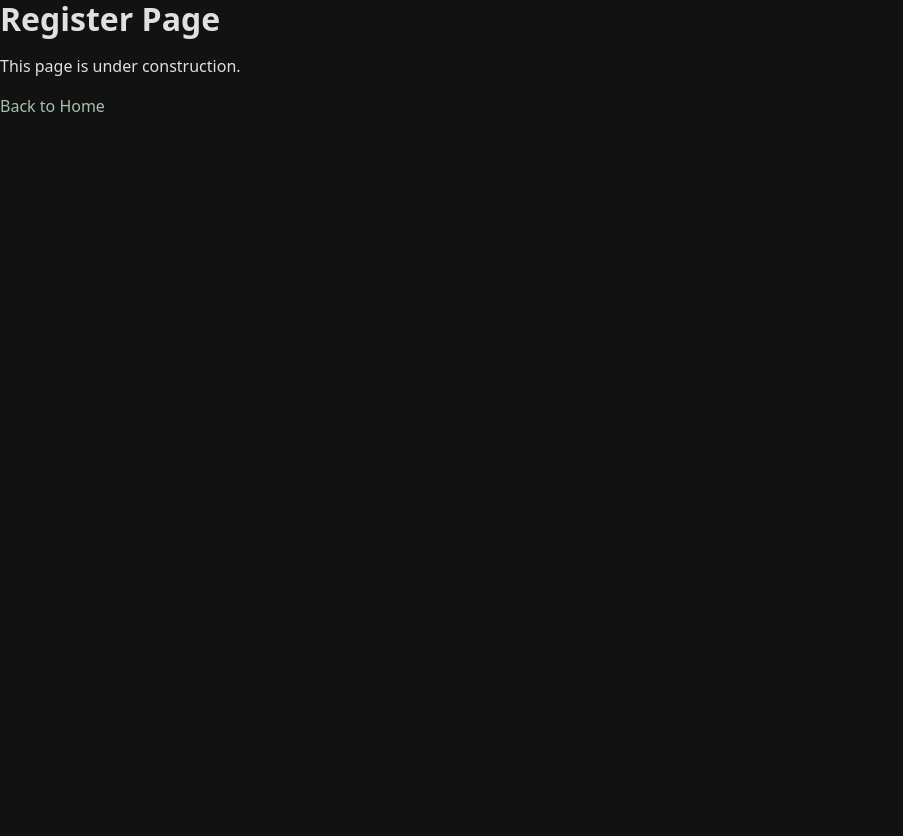
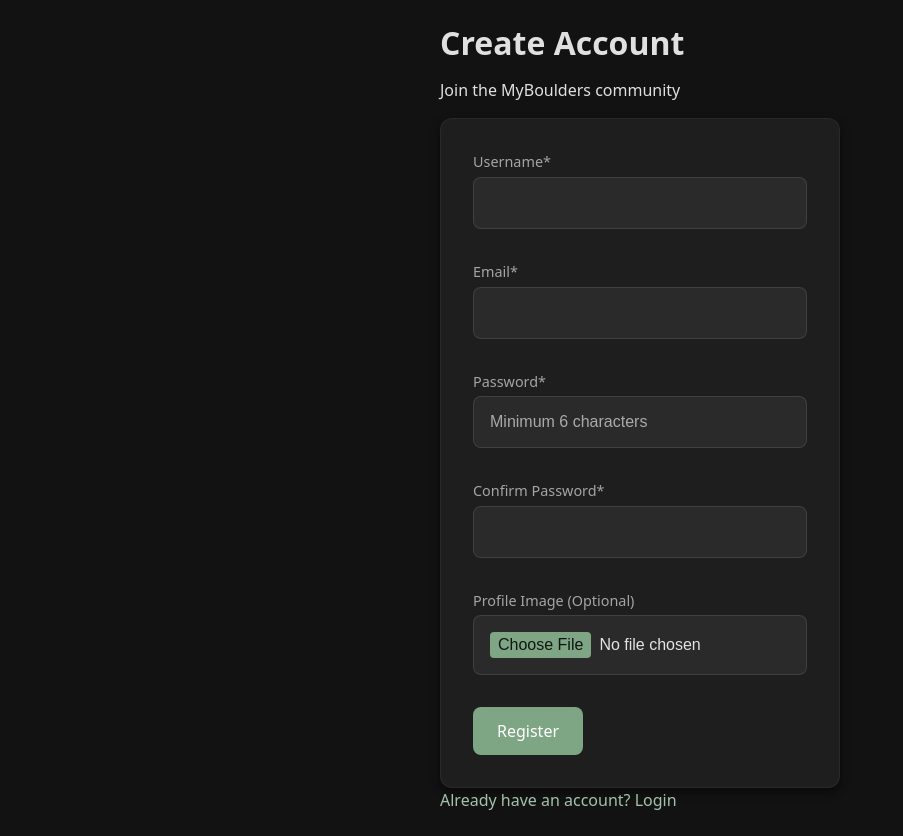
Before and after one commit to OliveTreeDotpng/myboulders-frontend, a React (Vite) app: page /register in a window 1280 px wide. Shown: the whole page, without its empty margins (0-903 px from the left). Before the commit the page ends 800 px from the top, so only its background shows below. Built offline with nearby package versions, Linux system fonts and the light colour scheme.

Commit message:
Implement user registration with profile image support

```diff
--- a/src/pages/Login.jsx
+++ b/src/pages/Login.jsx
@@ -1,5 +1,5 @@
-import React, { useState } from "react";
-import { useNavigate, useLocation } from "react-router-dom";
+import React, { useState, useEffect } from "react";
+import { useNavigate, useLocation, Link } from "react-router-dom";
 import LoginForm from "../components/LoginForm";
 import { login } from "../services/authApi";
 
@@ -7,6 +7,16 @@ function Login() {
     const navigate = useNavigate();
     const location = useLocation();
     const [loginError, setLoginError] = useState(null);
+    const [successMessage, setSuccessMessage] = useState(null);
+
+    // Check for registration success message when component loads
+    useEffect(() => {
+        if (location.state?.message) {
+            setSuccessMessage(location.state.message);
+            // Clear the message from location state after displaying it
+            window.history.replaceState({}, document.title);
+        }
+    }, [location.state]);
 
     const handleLogin = async (formData) => {
         try {
@@ -17,15 +27,28 @@ function Login() {
             navigate(from, { replace: true });
         } catch (error) {
             console.error("Login failed:", error);
-      setLoginError(error.response?.data?.error || "Login failed");
+            setLoginError(error.response?.data?.error || "Inloggning misslyckades");
         }
     };
 
     return (
-    <div className="login-container">
+        <div className="auth-container">
+            <div className="auth-card">
                 <h1>Login</h1>
+                <p className="auth-subtitle">Welcome back to MyBoulders</p>
+
+                {successMessage && (
+                    <div className="success-message">{successMessage}</div>
+                )}
+
                 {loginError && <div className="error-message">{loginError}</div>}
+
                 <LoginForm onLoginSuccess={handleLogin} />
+
+                <div className="auth-links">
+                    <Link to="/register">Don't have an account? Register</Link>
+                </div>
+            </div>
         </div>
     );
 }
--- a/src/pages/Register.jsx
+++ b/src/pages/Register.jsx
@@ -1,14 +1,235 @@
-import React from 'react';
-import { Link } from 'react-router-dom';
+import React, { useState, useRef } from 'react';
+import { Link, useNavigate } from 'react-router-dom';
+import { register } from '../services/authApi';
+import { uploadImage, uploadRegistrationImage } from '../services/imageApi'; // Use existing image upload service
 
-const Register = () => {
+function Register() {
+  const [formData, setFormData] = useState({
+    username: '',
+    email: '',
+    password: '',
+    confirmPassword: ''
+  });
+
+  const [error, setError] = useState(null);
+  const [isSubmitting, setIsSubmitting] = useState(false);
+  const [imageFile, setImageFile] = useState(null);
+  const [previewImage, setPreviewImage] = useState(null);
+  const [uploadStatus, setUploadStatus] = useState({ uploading: false, error: null });
+  const fileInputRef = useRef(null);
+
+  const navigate = useNavigate();
+
+  const handleChange = (e) => {
+    const { name, value } = e.target;
+    setFormData(prev => ({ ...prev, [name]: value }));
+  };
+
+  const handleImageChange = (e) => {
+    const file = e.target.files[0];
+    if (!file) return;
+
+    // Preview the image using existing pattern from ClimbForm
+    const reader = new FileReader();
+    reader.onloadend = () => {
+      setPreviewImage(reader.result);
+    };
+    reader.readAsDataURL(file);
+
+    setImageFile(file);
+  };
+
+  const handleClearImage = () => {
+    setImageFile(null);
+    setPreviewImage(null);
+    if (fileInputRef.current) {
+      fileInputRef.current.value = '';
+    }
+  };
+
+  const handleSubmit = async (e) => {
+    e.preventDefault();
+    setError(null);
+
+    // Validate form
+    if (formData.password !== formData.confirmPassword) {
+      setError("Passwords don't match");
+      return;
+    }
+
+    if (formData.password.length < 6) {
+      setError("Password must be at least 6 characters");
+      return;
+    }
+
+    try {
+      setIsSubmitting(true);
+
+      // Upload image if selected using the existing image upload service
+      let profileImageUrl = null;
+      if (imageFile) {
+        setUploadStatus({ uploading: true, error: null });
+        try {
+          // Use the registration-specific upload function
+          const uploadResult = await uploadRegistrationImage(imageFile);
+
+          console.log("Profile image upload result:", uploadResult);
+
+          if (uploadResult?.image_url) {
+            profileImageUrl = uploadResult.image_url;
+          } else if (typeof uploadResult === 'string') {
+            profileImageUrl = uploadResult;
+          }
+
+          setUploadStatus({ uploading: false, error: null });
+        } catch (error) {
+          setUploadStatus({
+            uploading: false,
+            error: error.message || "Failed to upload profile image"
+          });
+          setError("Failed to upload profile image. Please try again.");
+          setIsSubmitting(false);
+          return;
+        }
+      }
+
+      // Submit registration data
+      const registerData = {
+        username: formData.username,
+        email: formData.email,
+        password: formData.password,
+        profile_image_url: profileImageUrl
+      };
+
+      await register(registerData);
+
+      // Registration successful - redirect to login
+      navigate('/login', {
+        state: {
+          message: 'Registration successful! Please login with your new account.'
+        }
+      });
+
+    } catch (err) {
+      console.error('Registration error:', err);
+      setError(err.response?.data?.error || 'Registration failed');
+    } finally {
+      setIsSubmitting(false);
+    }
+  };
+
   return (
-    <div>
-      <h1>Register Page</h1>
-      <p>This page is under construction.</p>
-      <Link to="/">Back to Home</Link>
+    <div className="auth-container">
+      <div className="auth-card">
+        <h1>Create Account</h1>
+        <p className="auth-subtitle">Join the MyBoulders community</p>
+
+        {error && <div className="error-message">{error}</div>}
+
+        <form className="auth-form" onSubmit={handleSubmit}>
+          <div className="form-group">
+            <label htmlFor="username">Username*</label>
+            <input
+              type="text"
+              id="username"
+              name="username"
+              value={formData.username}
+              onChange={handleChange}
+              required
+              className="input"
+            />
+          </div>
+
+          <div className="form-group">
+            <label htmlFor="email">Email*</label>
+            <input
+              type="email"
+              id="email"
+              name="email"
+              value={formData.email}
+              onChange={handleChange}
+              required
+              className="input"
+            />
+          </div>
+
+          <div className="form-group">
+            <label htmlFor="password">Password*</label>
+            <input
+              type="password"
+              id="password"
+              name="password"
+              value={formData.password}
+              onChange={handleChange}
+              required
+              className="input"
+              minLength="6"
+              placeholder="Minimum 6 characters"
+            />
+          </div>
+
+          <div className="form-group">
+            <label htmlFor="confirmPassword">Confirm Password*</label>
+            <input
+              type="password"
+              id="confirmPassword"
+              name="confirmPassword"
+              value={formData.confirmPassword}
+              onChange={handleChange}
+              required
+              className="input"
+            />
+          </div>
+
+          <div className="form-group">
+            <label htmlFor="profile-image">Profile Image (Optional)</label>
+            <input
+              type="file"
+              id="profile-image"
+              accept="image/*"
+              onChange={handleImageChange}
+              className="input"
+              ref={fileInputRef}
+            />
+
+            {previewImage && (
+              <div className="image-preview-container">
+                <img
+                  src={previewImage}
+                  alt="Profile preview"
+                  className="image-preview"
+                  style={{ maxWidth: '100px', maxHeight: '100px', marginTop: '10px', borderRadius: '50%' }}
+                />
+                <button
+                  type="button"
+                  className="button button-small"
+                  onClick={handleClearImage}
+                >
+                  Clear
+                </button>
+              </div>
+            )}
+            {uploadStatus.uploading && <p>Uploading image...</p>}
+            {uploadStatus.error && (
+              <p className="error-text">{uploadStatus.error}</p>
+            )}
+          </div>
+
+          <button
+            type="submit"
+            className="button button-primary"
+            disabled={isSubmitting || uploadStatus.uploading}
+          >
+            {isSubmitting ? 'Creating Account...' : 'Register'}
+          </button>
+        </form>
+
+        <div className="auth-links">
+          <Link to="/login">Already have an account? Login</Link>
+        </div>
+      </div>
     </div>
   );
-};
+}
 
 export default Register;
--- a/src/services/imageApi.js
+++ b/src/services/imageApi.js
@@ -26,3 +26,27 @@ export const uploadImage = async (imageFile) => {
     throw new Error(error?.response?.data?.error || 'Failed to upload image');
   }
 };
+
+/**
+ * Upload a profile image during registration (no authentication required)
+ * @param {File} imageFile - The image file to upload
+ * @returns {Promise} Promise resolving to the image URL data
+ */
+export const uploadRegistrationImage = async (imageFile) => {
+  try {
+    const formData = new FormData();
+    formData.append('file', imageFile);
+
+    const response = await axiosInstance.post('/images/upload/registration', formData, {
+      headers: {
+        'Content-Type': 'multipart/form-data'
+      }
+    });
+
+    console.log("Registration image upload response:", response.data);
+    return response.data;
+  } catch (error) {
+    console.error('Error uploading registration image:', error);
+    throw new Error(error?.response?.data?.error || 'Failed to upload profile image');
+  }
+};
--- a/src/styles/global.css
+++ b/src/styles/global.css
@@ -250,6 +250,16 @@ button:active, .button:active {
   border: 1px solid rgba(95, 33, 32, 0.2);
 }
 
+/* Success Message (Generic) */
+.success-message {
+  background-color: rgb(230, 255, 236);
+  color: rgb(10, 78, 36);
+  padding: 1rem;
+  border-radius: 4px;
+  margin: 1rem 0;
+  border: 1px solid rgba(10, 78, 36, 0.2);
+}
+
 /* Auth Form Layout */
 .auth-container {
   min-height: 100vh;
```
Lines whose indentation alone changed are shown as unchanged.
